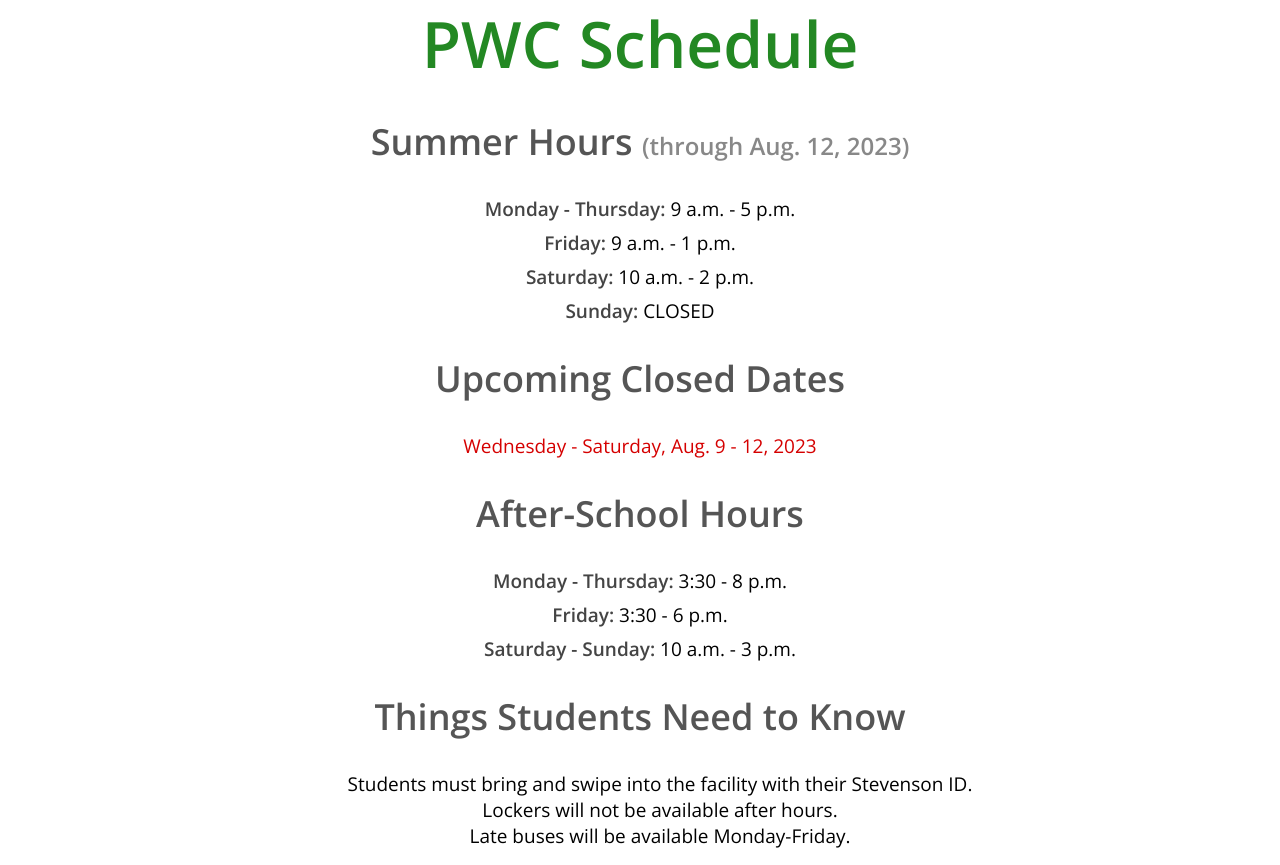
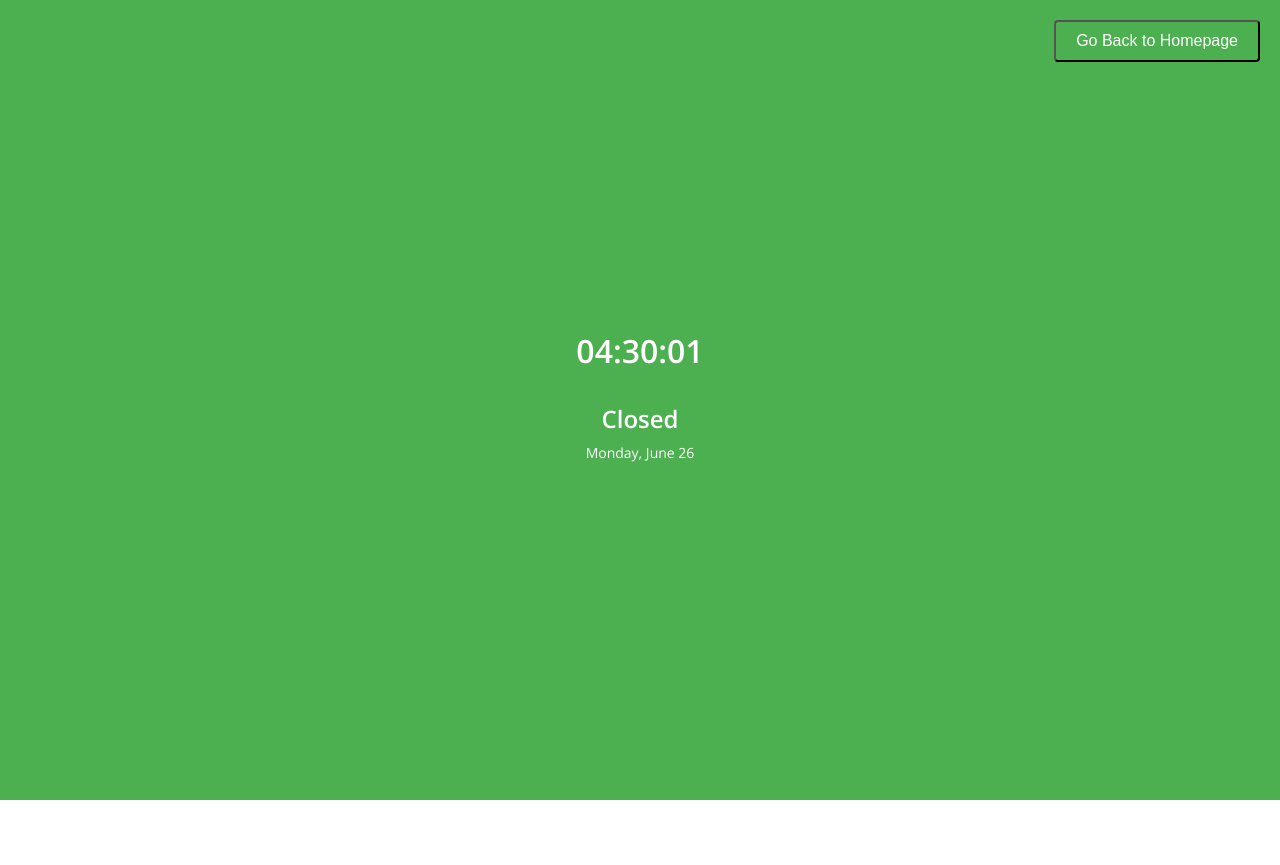
Before and after one commit to stevenson-space/shs, a Vue app: page /pwc in a window 1280 px wide. After the commit the page ends 800 px from the top, so only its background shows below. Built offline with nearby package versions, Linux system fonts and the light colour scheme.

Commit message:
added countdown

```diff
--- a/src/views/Pwc/Pwc.vue
+++ b/src/views/Pwc/Pwc.vue
@@ -1,99 +1,224 @@
 <template>
-    <div class="pwc-schedule">
-        <h1 class="title">PWC Schedule</h1>
-
-        <h2 class="section-header">Summer Hours <span class="date">(through Aug. 12, 2023)</span></h2>
-        <ul class="days-of-week">
-            <li><span class="day">Monday - Thursday:</span> <span class="time">9 a.m. - 5 p.m.</span></li>
-            <li><span class="day">Friday:</span> <span class="time">9 a.m. - 1 p.m.</span></li>
-            <li><span class="day">Saturday:</span> <span class="time">10 a.m. - 2 p.m.</span></li>
-            <li><span class="day">Sunday:</span> <span class="time">CLOSED</span></li>
-        </ul>
-
-        <h2 class="section-header">Upcoming Closed Dates</h2>
-        <ul class="days-of-week">
-            <li><span class="date-range">Wednesday - Saturday, Aug. 9 - 12, 2023</span></li>
-        </ul>
-
-        <h2 class="section-header">After-School Hours</h2>
-        <ul class="days-of-week">
-            <li><span class="day">Monday - Thursday:</span> <span class="time">3:30 - 8 p.m.</span></li>
-            <li><span class="day">Friday:</span> <span class="time">3:30 - 6 p.m.</span></li>
-            <li><span class="day">Saturday - Sunday:</span> <span class="time">10 a.m. - 3 p.m.</span></li>
-        </ul>
-
-        <h2 class="section-header">Things Students Need to Know</h2>
-        <ul class="info-list">
-            <li><span class="info">Students must bring and swipe into the facility with their Stevenson ID.</span></li>
-            <li><span class="info">Lockers will not be available after hours.</span></li>
-            <li><span class="info">Late buses will be available Monday-Friday.</span></li>
-        </ul>
+    <div class="status-container">
+        <div class="countdown">{{ countdownString }}</div>
+        <div class="status" :class="{ open: isOpeningHours, closed: !isOpeningHours }">
+            {{ getStatus }}
+            <div class="day-date">{{ dayDate }}</div>
+        </div>
+        <button @click="goToHomepage" class="home-button">Go Back to Homepage</button>
     </div>
 </template>
 
 <script>export default {
-        name: 'HelloWorld',
         data() {
             return {
-                daysOfWeek: ['Sunday', 'Monday', 'Tuesday', 'Wednesday', 'Thursday', 'Friday', 'Saturday'],
+                isOpen: false,
+                currentTime: new Date().getTime(),
             };
+        },
+        computed: {
+            currentDay() {
+                return new Date().getDay(); // 0: Sunday, 1: Monday, ..., 6: Saturday
+            },
+            currentHour() {
+                return new Date().getHours();
+            },
+            currentMinute() {
+                return new Date().getMinutes();
+            },
+            isBeforeJune1() {
+                const now = new Date();
+                return now.getMonth() < 5 || (now.getMonth() === 5 && now.getDate() < 1);
+            },
+            isAfterAugust12() {
+                const now = new Date();
+                return now.getMonth() > 7 || (now.getMonth() === 7 && now.getDate() >= 12);
+            },
+            isPwcClosed() {
+                const pwcClosureStart = new Date('2023-08-09');
+                const pwcClosureEnd = new Date('2023-08-12');
+                const now = new Date();
+                return now >= pwcClosureStart && now <= pwcClosureEnd;
+            },
+            getStatus() {
+                const isWeekend = this.currentDay === 0 || this.currentDay === 6;
+
+                if (this.isPwcClosed) {
+                    return 'Closed';
+                } else if (this.isBeforeJune1 || this.isAfterAugust12) {
+                    const isOpeningHours =
+                        (this.currentDay >= 1 &&
+                            this.currentDay <= 4 &&
+                            this.currentHour >= 15 &&
+                            (this.currentHour < 20 || (this.currentHour === 20 && this.currentMinute === 0))) ||
+                        (this.currentDay === 5 &&
+                            this.currentHour >= 15 &&
+                            (this.currentHour < 18 || (this.currentHour === 18 && this.currentMinute === 0))) ||
+                        (isWeekend &&
+                            this.currentHour >= 10 &&
+                            (this.currentHour < 15 || (this.currentHour === 15 && this.currentMinute === 0)));
+
+                    return isOpeningHours ? 'Open' : 'Closed';
+                } else {
+                    const isOpeningHours =
+                        (this.currentDay >= 1 &&
+                            this.currentDay <= 4 &&
+                            this.currentHour >= 9 &&
+                            (this.currentHour < 17 || (this.currentHour === 17 && this.currentMinute === 0))) ||
+                        (this.currentDay === 5 &&
+                            this.currentHour >= 9 &&
+                            (this.currentHour < 13 || (this.currentHour === 13 && this.currentMinute === 0))) ||
+                        (this.currentDay === 6 &&
+                            this.currentHour >= 10 &&
+                            (this.currentHour < 14 || (this.currentHour === 14 && this.currentMinute === 0)));
+
+                    return isOpeningHours ? 'Open' : 'Closed';
+                }
+            },
+            nextOpeningTime() {
+                const nextOpeningHour =
+                    this.currentDay === 5
+                        ? 9 // Friday: 9 a.m.
+                        : this.currentDay === 6
+                            ? 10 // Saturday: 10 a.m.
+                            : 9; // Monday to Thursday: 9 a.m.
+
+                if (this.isBeforeJune1 || this.isAfterAugust12) {
+                    return new Date(new Date().setHours(nextOpeningHour + 3, 30, 0, 0));
+                } else {
+                    return new Date(new Date().setHours(nextOpeningHour, 0, 0, 0));
+                }
+            },
+            nextClosingTime() {
+                const nextClosingHour =
+                    this.currentDay === 5
+                        ? 13 // Friday: 1 p.m.
+                        : this.currentDay === 6
+                            ? 14 // Saturday: 2 p.m.
+                            : 17; // Monday to Thursday: 5 p.m.
+
+                if (this.isBeforeJune1 || this.isAfterAugust12) {
+                    return new Date(new Date().setHours(nextClosingHour + 3, 30, 0, 0));
+                } else {
+                    return new Date(new Date().setHours(nextClosingHour, 0, 0, 0));
+                }
+            },
+            isOpeningHours() {
+                return this.getStatus === 'Open' || this.getStatus === 'Open (Saturday)';
+            },
+            dayDate() {
+                const options = { weekday: 'long', month: 'long', day: 'numeric' };
+                return new Date().toLocaleDateString('en-US', options);
+            },
+            countdownString() {
+                let countdown;
+                let isOpeningHours = this.isOpeningHours;
+                if (isOpeningHours) {
+                    countdown = this.nextClosingTime - this.currentTime;
+                } else {
+                    countdown = this.nextOpeningTime - this.currentTime;
+                    isOpeningHours = countdown > 0; // If countdown is greater than zero
+                }
+
+                if (countdown <= 0) return '00:00:00';
+
+                const seconds = Math.floor((countdown / 1000) % 60);
+                const minutes = Math.floor((countdown / (1000 * 60)) % 60);
+                const hours = Math.floor((countdown / (1000 * 60 * 60)) % 24);
+
+                return `${hours.toString().padStart(2, '0')}:${minutes
+                    .toString()
+                    .padStart(2, '0')}:${seconds.toString().padStart(2, '0')}`;
+            },
+        },
+        watch: {
+            currentTime() {
+                this.$forceUpdate();
+            },
+        },
+        methods: {
+            initializeCountdown() {
+                this.stopCountdown();
+                this.interval = setInterval(() => {
+                    this.currentTime = new Date().getTime();
+                }, 1000);
+            },
+            stopCountdown() {
+                clearInterval(this.interval);
+            },
+            goToHomepage() {
+                // Use Vue Router to navigate to the homepage
+                this.$router.push("/");
+            }
+        },
+        mounted() {
+            this.initializeCountdown();
+        },
+
+        created() {
+            setInterval(() => {
+                this.$forceUpdate();
+            }, 1000);
         },
     };</script>
 
-<style scoped>
-    .pwc-schedule {
-        text-align: center;
-        min-height: 100vh;
-        margin: 0;
+<style>
+    .status-container {
+        display: flex;
+        flex-direction: column;
+        align-items: center;
+        justify-content: center;
+        height: 100vh;
+        background-color: #4caf50; /* Green background */
+        color: #ffffff; /* White text */
     }
 
-    .title {
-        font-size: 64px;
-        color: #238823; /* Green color */
-        margin: 0 auto 20px;
+    .logo {
+        width: 120px;
+        height: 120px;
+        margin-bottom: 20px;
     }
 
-    .section-header {
-        font-size: 36px;
-        color: #555;
-        margin-top: 30px;
+    .countdown {
+        font-size: 32px;
+        font-weight: bold;
+        color: #ffffff; /* White text */
     }
 
-    .days-of-week {
+    .status {
+        margin-top: 20px;
+        font-size: 24px;
+        font-weight: bold;
+        padding: 10px;
+        border-radius: 8px;
         text-align: center;
-        font-size: 19px;
-        padding: 0;
-        margin: 16px 0;
+        background-color: #4caf50; /* Green background for both "Open" and "Closed" status */
     }
 
-        .days-of-week li {
-            margin: 8px 0;
-        }
-
-    .date {
-        font-size: 24px;
-        color: #888;
+    .day-date {
+        font-size: 14px;
+        font-weight: normal;
+        margin-top: 8px;
     }
 
-    .date-range {
-        font-size: 19px;
-        color: #d50000; /* Red color */
+    .status-container {
+        position: relative;
+        /* Add any other styles for your status container */
     }
 
-    .day {
-        font-weight: bold;
-        color: #444;
+    .home-button {
+        position: fixed;
+        top: 20px;
+        right: 20px;
+        background-color: #4caf50;
+        color: white;
+        padding: 10px 20px;
+        border-radius: 4px;
+        text-decoration: none;
+        font-size: 16px;
     }
 
-    .time {
-        font-size: 19px;
-    }
-
-    .info-list {
-        list-style-type: none; /* Remove bullet points */
-    }
-
-    .info {
-        font-size: 19px;
-    }
+        .home-button:hover {
+            background-color: #45a049;
+        }
 </style>
```
